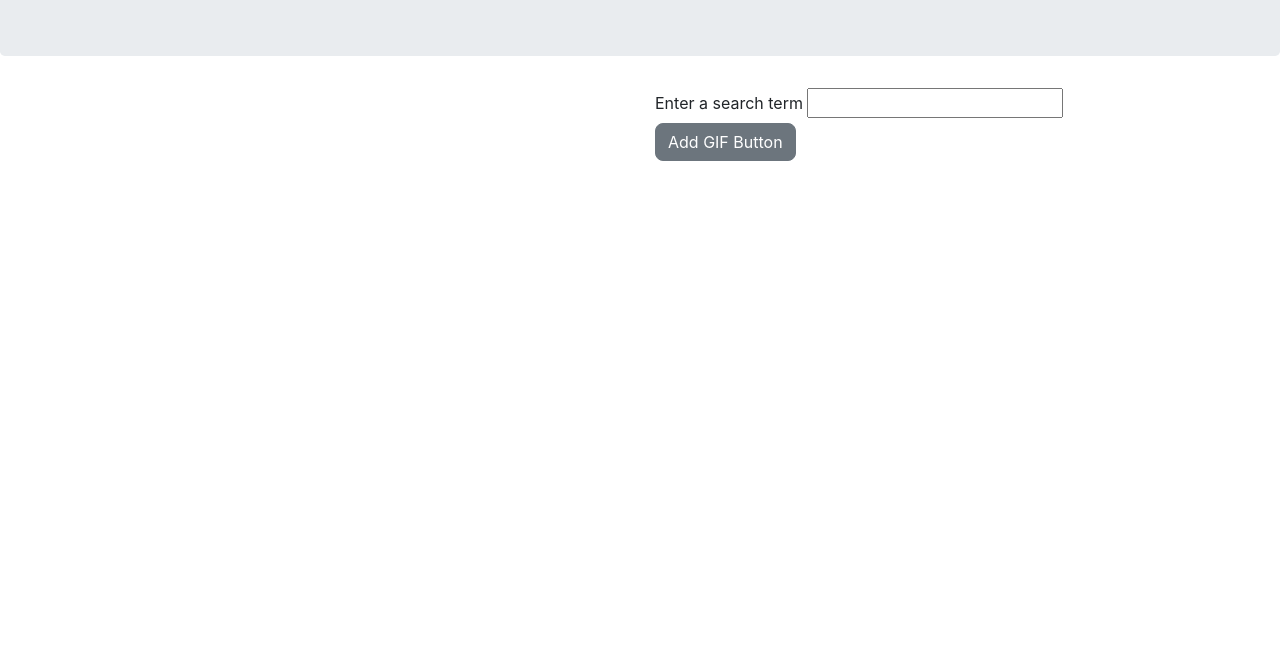
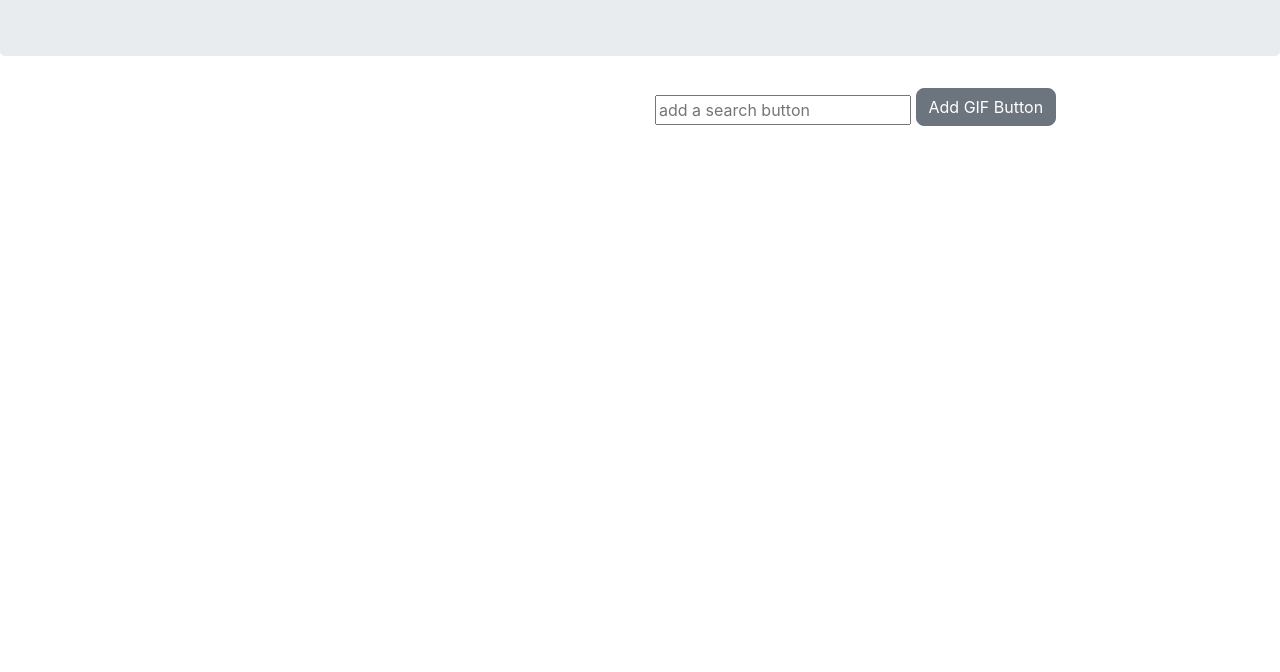
Before and after one commit to golemheavy/giphyAPI, a plain HTML site: page index.html in a window 1280 px wide. Shown: the part 128-800 px from the top of the page. Drawn offline with nearby package versions, Linux system fonts and the light colour scheme.

Commit message:
this is pretty good. I need pick a theme to initially populate the buttons, and maybe switch to gifs, but I think this already meets a MVP.

```diff
--- a/index.html
+++ b/index.html
@@ -17,8 +17,7 @@
 			<div class="col"><div class="row" id="buttons-view"></div></div>
 			<div class="col">
 				<form id="term-form">
-					<label for="term-input">Enter a search term</label>
-					<input type="text" id="term-input"><br>
+					<input type="text" id="term-input" placeholder="add a search button">
 					<!-- Button triggers new search term to be added -->
 					<input id="add-term" type="submit" class="btn btn-secondary" value="Add GIF Button">
 				</form>
```
